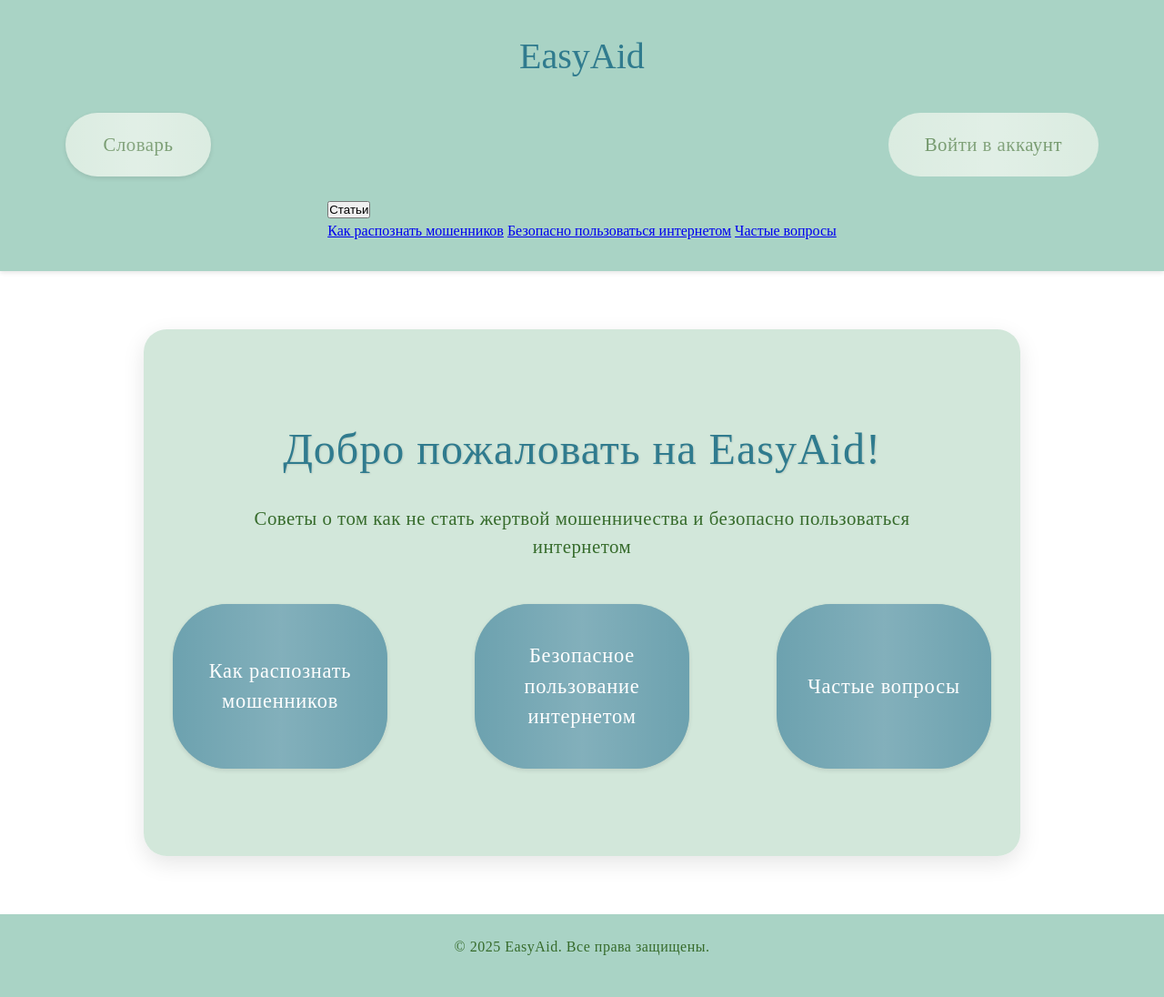
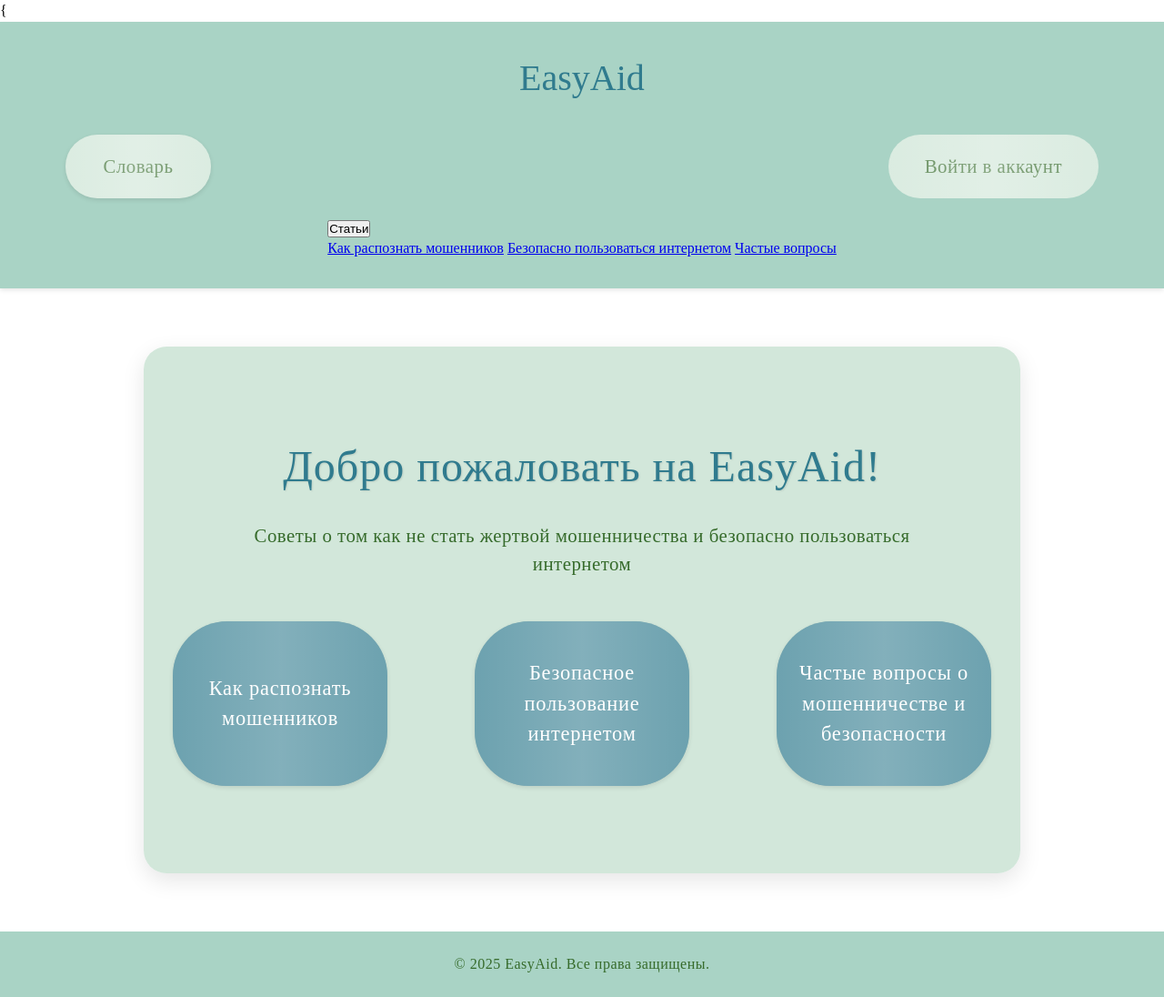
Before and after one commit to illidirr/easyaid-2025, a Django app: page / in a window 1280 px wide. Shown: the whole page at 91% size. Before the commit the page ends 1050 px from the top, so only its background shows below. Run offline with Django 4.2, Linux system fonts and the light colour scheme; parts of the project's set-up code (start-up, migrations or seed data) failed here and were passed over.

Commit message:
Update index.html
Signed-off-by: illidirr <zhdanko.y@bk.ru>

```diff
--- a/main/templates/main/index.html
+++ b/main/templates/main/index.html
@@ -1,4 +1,4 @@
-{% extends 'main/base.html' %}
+{{% extends 'main/base.html' %}
 
 {% block title %}Главная страница{% endblock %}
 
@@ -15,7 +15,7 @@
             <span>Безопасное пользование интернетом</span>
         </a>
         <a href="/faq/" class="main-btn">
-            <span>Частые вопросы</span>
+            <span>Частые вопросы о мошенничестве и безопасности</span>
         </a>
     </div>
 </div>
```
